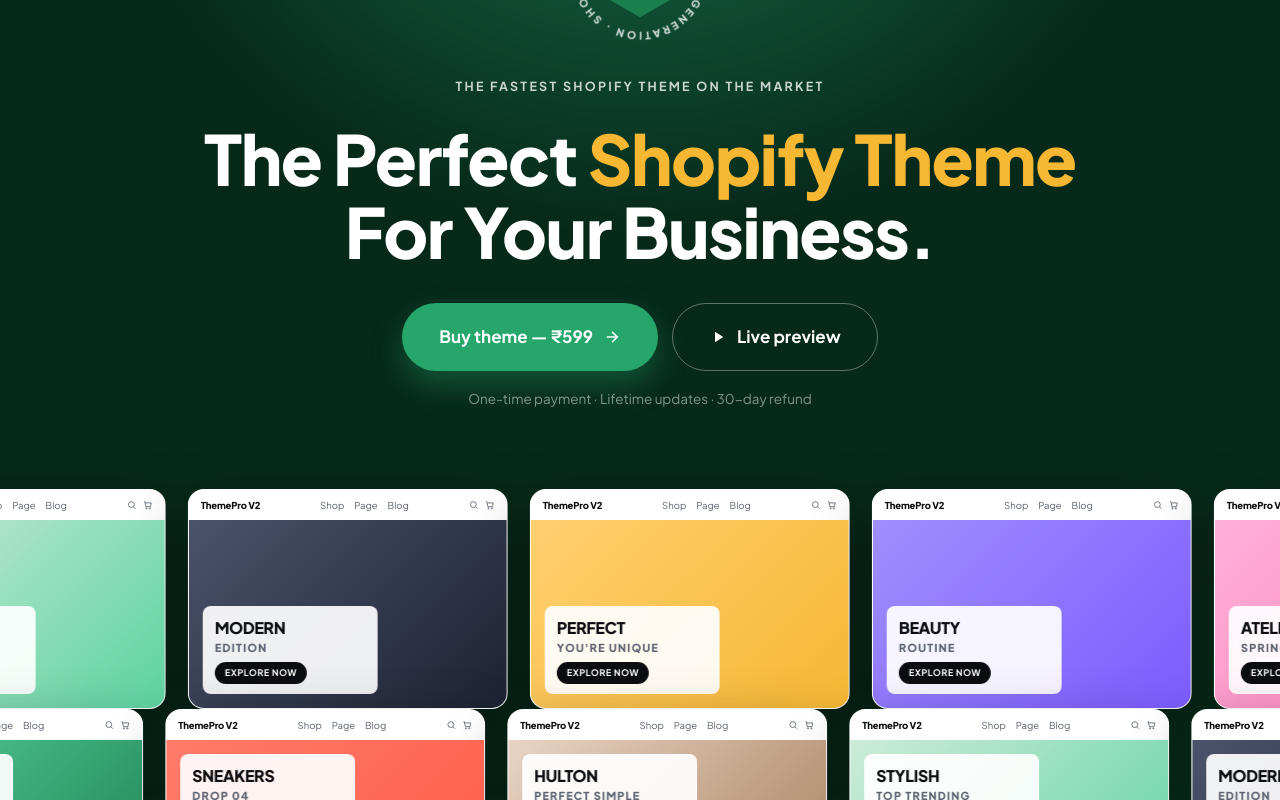
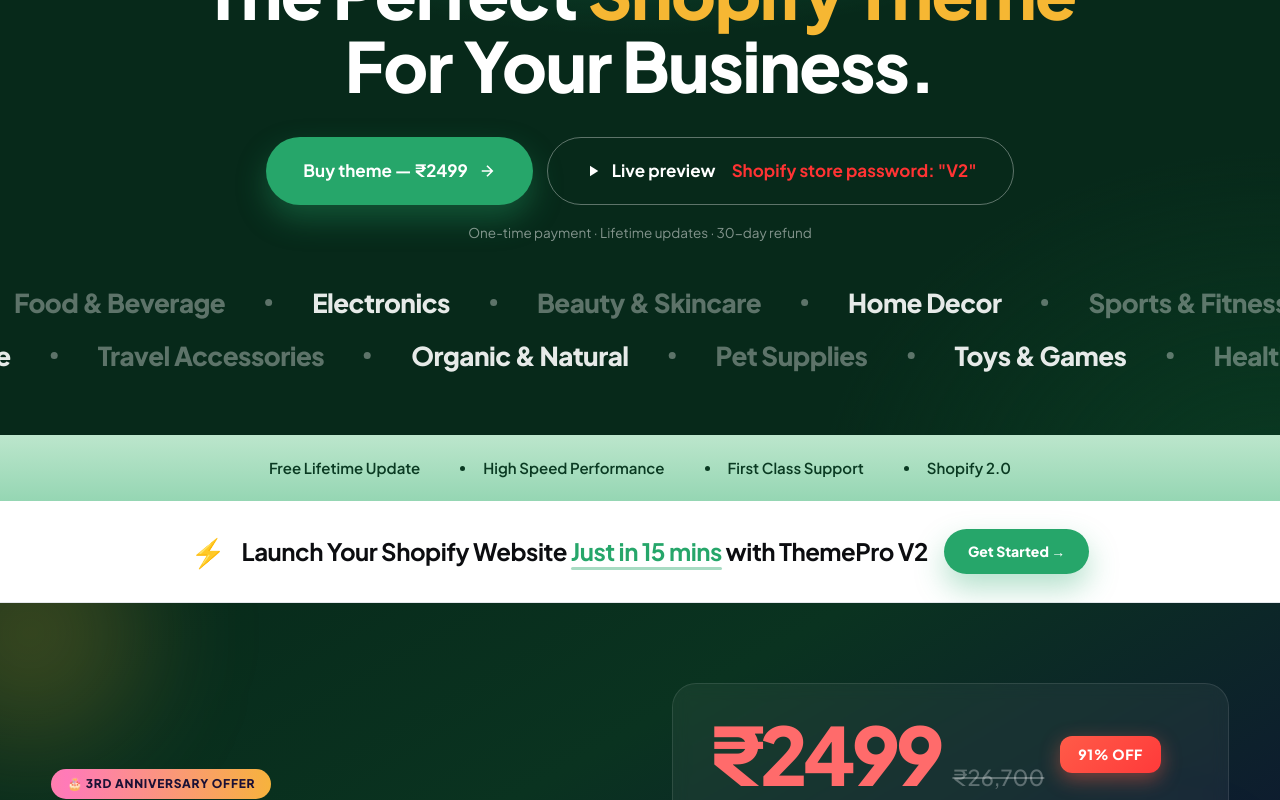
Before and after one commit to createmyshopin-cmyk/theme-api, a Next.js app: page /shopify-high-converting-professional-theme in a window 1280 px wide. Shown: the part 300-1100 px from the top of the page. Built offline with nearby package versions, Linux system fonts and the light colour scheme.

Commit message:
Update pricing, marquee, nav password text, remove unused code

```diff
--- a/pages/shopify-high-converting-professional-theme.js
+++ b/pages/shopify-high-converting-professional-theme.js
@@ -1,14 +1,5 @@
 import Head from 'next/head';
 import { useState, useEffect, useRef } from 'react';
-
-/* ─────────────────── Utility ─────────────────── */
-function shade(hex, amt) {
-  const h = hex.replace('#', '');
-  const num = parseInt(h.length === 3 ? h.split('').map((c) => c + c).join('') : h, 16);
-  let r = (num >> 16) & 255, g = (num >> 8) & 255, b = num & 255;
-  const f = (c) => Math.max(0, Math.min(255, Math.round(c + (amt < 0 ? c : 255 - c) * amt)));
-  return '#' + ((1 << 24) + (f(r) << 16) + (f(g) << 8) + f(b)).toString(16).slice(1);
-}
 
 /* ─────────────────── Nav ─────────────────── */
 function Nav() {
@@ -34,8 +25,8 @@
           <a href="#faq">FAQ</a>
         </div>
         <div style={{ display: 'flex', gap: 10, alignItems: 'center' }}>
-          <a href="https://superprofile.bio/vp/shopify-415" target="_blank" rel="noopener noreferrer" className="btn btn-dark btn-sm nav-buy-btn">Buy theme · ₹599</a>
-          <a href="https://themeprov2.myshopify.com/password" target="_blank" rel="noopener noreferrer" className="btn btn-dark btn-sm nav-preview-btn">Preview Theme</a>
+          <a href="https://superprofile.bio/vp/shopify-415" target="_blank" rel="noopener noreferrer" className="btn btn-dark btn-sm nav-buy-btn">Buy theme · ₹2499</a>
+          <a href="https://themeprov2.myshopify.com/password" target="_blank" rel="noopener noreferrer" className="btn btn-dark btn-sm nav-preview-btn">Preview Theme &nbsp;<span style={{ color: '#ff3333', fontWeight: 700, display: 'inline' }} className="nav-pw-text">Shopify store password: "V2"</span></a>
         </div>
       </div>
     </nav>
@@ -43,74 +34,10 @@
 }
 
 /* ─────────────────── Hero ─────────────────── */
-const TILES = [
-  { palette: 'warm',   title: 'Hulton',   sub: 'Perfect Simple' },
-  { palette: 'fresh',  title: 'Stylish',  sub: 'Top Trending' },
-  { palette: 'slate',  title: 'Modern',   sub: 'Edition' },
-  { palette: 'amber',  title: 'Perfect',  sub: "You're Unique" },
-  { palette: 'violet', title: 'Beauty',   sub: 'Routine' },
-  { palette: 'pink',   title: 'Atelier',  sub: "Spring '26" },
-  { palette: 'green',  title: 'Botanic',  sub: 'Skincare' },
-  { palette: 'coral',  title: 'Sneakers', sub: 'Drop 04' },
-];
-const TILES_DBL = [...TILES, ...TILES];
-
-function ThemeTile({ palette, title, sub, flip }) {
-  return (
-    <div style={{ width: '100%', height: '100%', display: 'flex', flexDirection: 'column', background: '#fff' }}>
-      <div style={{ display: 'flex', justifyContent: 'space-between', alignItems: 'center', padding: '8px 12px', fontSize: 9.5, color: '#5b6270' }}>
-        <span style={{ fontWeight: 800, letterSpacing: '-0.02em', color: '#0c0d10' }}>ThemePro V2</span>
-        <span style={{ display: 'flex', gap: 10 }}><span>Shop</span><span>Page</span><span>Blog</span></span>
-        <span style={{ display: 'flex', gap: 6 }}>
-          <svg viewBox="0 0 24 24" width="10" height="10" fill="none" stroke="currentColor" strokeWidth="2"><circle cx="11" cy="11" r="7" /><path d="M21 21l-4.3-4.3" /></svg>
-          <svg viewBox="0 0 24 24" width="10" height="10" fill="none" stroke="currentColor" strokeWidth="2"><circle cx="9" cy="20" r="1.4" /><circle cx="17" cy="20" r="1.4" /><path d="M3 4h2l2.5 12h11l2-9H6" /></svg>
-        </span>
-      </div>
-      <div style={{ flex: 1, position: 'relative' }}>
-        <div className={`ph ph-${palette}`} style={{ height: '100%', position: 'relative' }}>
-          <div style={{
-            position: 'absolute',
-            inset: flip ? '14px 14px auto 14px' : 'auto 14px 14px 14px',
-            background: 'rgba(255,255,255,0.92)',
-            color: '#0c0d10',
-            padding: '10px 12px', borderRadius: 8,
-            backdropFilter: 'blur(4px)',
-            maxWidth: '55%',
-          }}>
-            <div style={{ fontWeight: 800, fontSize: 16, letterSpacing: '-0.02em' }}>{title}</div>
-            <div style={{ fontSize: 11, color: '#5b6270' }}>{sub}</div>
-            <div style={{ marginTop: 6, background: '#0c0d10', color: '#fff', borderRadius: 999, padding: '4px 10px', fontSize: 9, fontWeight: 700, display: 'inline-block', letterSpacing: '0.06em' }}>EXPLORE NOW</div>
-          </div>
-        </div>
-      </div>
-    </div>
-  );
-}
-
 function Hero() {
   return (
     <header className="hero">
       <div className="wrap" style={{ textAlign: 'center' }}>
-        {/* Rotating seal */}
-        <div className="seal" aria-hidden="true">
-          <svg className="seal-mark" viewBox="0 0 200 200">
-            <defs><path id="cp" d="M100,100 m-78,0 a78,78 0 1,1 156,0 a78,78 0 1,1 -156,0" /></defs>
-            <text fontSize="13.5" fontFamily="Plus Jakarta Sans" fontWeight="800" fill="rgba(255,255,255,0.8)" letterSpacing="3">
-              <textPath href="#cp">BUILD · NEXT GENERATION · SHOPIFY 2.0 STORE · BUILD · NEXT GENERATION · SHOPIFY 2.0 STORE · </textPath>
-            </text>
-          </svg>
-          <span className="hex-glyph lg">
-            <svg viewBox="0 0 60 68" width="40" height="46" fill="none" stroke="#fff" strokeWidth="2.5" strokeLinejoin="round">
-              <path d="M22 22 L30 16 L38 22 L38 46 L30 52 L22 46 Z" />
-              <path d="M22 22 L30 28 L38 22" />
-              <path d="M30 28 L30 52" />
-            </svg>
-          </span>
-          <span className="seal-badge">
-            <svg viewBox="0 0 24 24" width="14" height="14" fill="#fff"><path d="M14 2L4 14h7l-2 8 10-12h-7z" /></svg>
-          </span>
-        </div>
-
         <span className="eyebrow-text">The fastest Shopify theme on the market</span>
         <h1 className="hero-headline">
           The Perfect <span className="highlight">Shopify Theme</span><br />
@@ -119,12 +46,12 @@
 
         <div style={{ display: 'flex', gap: 14, justifyContent: 'center', marginTop: 36, flexWrap: 'wrap' }}>
           <a href="https://superprofile.bio/vp/shopify-415" target="_blank" rel="noopener noreferrer" className="btn btn-primary btn-lg">
-            Buy theme — ₹599
+            Buy theme — ₹2499
             <svg viewBox="0 0 24 24" width="18" height="18" fill="none" stroke="currentColor" strokeWidth="2.2"><path d="M5 12h14M12 5l7 7-7 7" /></svg>
           </a>
           <a href="https://themeprov2.myshopify.com/password" target="_blank" rel="noopener noreferrer" className="btn btn-ghost-light btn-lg">
             <svg viewBox="0 0 24 24" width="18" height="18" fill="currentColor"><path d="M8 5v14l11-7z" /></svg>
-            Live preview
+            Live preview &nbsp;<span style={{ color: '#ff3333', fontWeight: 700 }}>Shopify store password: "V2"</span>
           </a>
         </div>
         <p style={{ color: 'rgba(255,255,255,0.5)', fontSize: 13.5, marginTop: 18 }}>
@@ -132,17 +59,43 @@
         </p>
       </div>
 
-      {/* Scrolling tile rails */}
-      <div className="hero-grid">
-        <div className="hero-rail">
-          {TILES_DBL.map((t, i) => (
-            <div key={`a${i}`} className="theme-tile"><ThemeTile {...t} /></div>
-          ))}
+      {/* Text marquee — 2 rows */}
+      <div style={{ overflow: 'hidden', width: '100%', margin: '40px 0 10px', display: 'flex', flexDirection: 'column', gap: 14 }}>
+        <style>{`
+          @keyframes marquee-ltr  { 0% { transform: translateX(0); } 100% { transform: translateX(-33.333%); } }
+          @keyframes marquee-rtl  { 0% { transform: translateX(-33.333%); } 100% { transform: translateX(0); } }
+        `}</style>
+
+        {/* Row 1 — left to right */}
+        <div style={{ display: 'flex', whiteSpace: 'nowrap', width: 'max-content', animation: 'marquee-ltr 22s linear infinite', gap: 40 }}>
+          {[...Array(3)].map((_, r) =>
+            ['Dropshipping', 'Fashion', 'Jewellery', 'Food & Beverage', 'Electronics', 'Beauty & Skincare', 'Home Decor', 'Sports & Fitness'].map((label, i) => (
+              <span key={`r1-${r}-${i}`} style={{
+                fontSize: 26, fontWeight: 800, letterSpacing: '-0.02em',
+                color: i % 2 === 0 ? 'rgba(255,255,255,0.9)' : 'rgba(255,255,255,0.35)',
+                display: 'inline-flex', alignItems: 'center', gap: 40,
+              }}>
+                {label}
+                <span style={{ width: 7, height: 7, borderRadius: '50%', background: 'rgba(255,255,255,0.35)', display: 'inline-block', flexShrink: 0 }} />
+              </span>
+            ))
+          )}
         </div>
-        <div className="hero-rail reverse">
-          {TILES_DBL.map((t, i) => (
-            <div key={`b${i}`} className="theme-tile"><ThemeTile {...t} flip /></div>
-          ))}
+
+        {/* Row 2 — right to left */}
+        <div style={{ display: 'flex', whiteSpace: 'nowrap', width: 'max-content', animation: 'marquee-rtl 22s linear infinite', gap: 40 }}>
+          {[...Array(3)].map((_, r) =>
+            ['Pet Supplies', 'Toys & Games', 'Health & Wellness', 'Books & Stationery', 'Baby Products', 'Automotive', 'Travel Accessories', 'Organic & Natural'].map((label, i) => (
+              <span key={`r2-${r}-${i}`} style={{
+                fontSize: 26, fontWeight: 800, letterSpacing: '-0.02em',
+                color: i % 2 === 0 ? 'rgba(255,255,255,0.35)' : 'rgba(255,255,255,0.9)',
+                display: 'inline-flex', alignItems: 'center', gap: 40,
+              }}>
+                {label}
+                <span style={{ width: 7, height: 7, borderRadius: '50%', background: 'rgba(255,255,255,0.35)', display: 'inline-block', flexShrink: 0 }} />
+              </span>
+            ))
+          )}
         </div>
       </div>
 
@@ -179,11 +132,11 @@
 
 /* ─────────────────── Anniversary Offer Section ─────────────────── */
 const ANNIV_MSGS = [
-  '🎂 3rd Anniversary Sale — ₹599 only!',
+  '🎂 3rd Anniversary Sale — ₹2499 only!',
   '🔥 Flash Sale — Only a few spots left!',
   '⚡ 247 people viewing this right now',
   '🚨 Price goes up when timer hits zero!',
-  '💸 Save ₹31,401 today only!',
+  '💸 Save ₹24,201 today only!',
   '⏳ Anniversary offer — grab it before it\'s gone',
   '🏆 #1 Rated Shopify theme in India',
   '🎯 Offer valid for today only!',
@@ -225,7 +178,7 @@
           <h2 className="ann-headline">
             Celebrate With Us —<br />
             Get The Theme at<br />
-            <span className="ann-price-inline">₹599</span>
+            <span className="ann-price-inline">₹2499</span>
           </h2>
           {/* Social proof — desktop shows here */}
           <div className="ann-proof ann-proof-desktop" style={{ display: 'none' }}>
@@ -246,12 +199,12 @@
           <div className="ann-price-card">
             <div className="ann-price-row">
               <div className="ann-price-block">
-                <span className="ann-now">₹599</span>
-                <span className="ann-mrp">₹32,000</span>
+                <span className="ann-now">₹2499</span>
+                <span className="ann-mrp">₹26,700</span>
               </div>
-              <div className="ann-off-pill">98% OFF</div>
+              <div className="ann-off-pill">91% OFF</div>
             </div>
-            <div className="ann-saved-badge">🎉 You save ₹31,401 today!</div>
+            <div className="ann-saved-badge">🎉 You save ₹24,201 today!</div>
             <div className="ann-price-meta">
               <span className="ann-price-tag">⏱ Limited time</span>
               <span className="ann-price-tag">📅 Today only</span>
@@ -376,21 +329,6 @@
 }
 
 /* ─────────────────── Features Grid ─────────────────── */
-const FEATURE_CARDS = [
-  { title: 'Cart Upsell Products', emoji: '🛒', color: '#e9ebef' },
-  { title: 'Search Suggest',       emoji: '🔍', color: '#e1f0f7' },
-  { title: 'Vendor Logo',          emoji: '🏷',  color: '#f0f7e1' },
-  { title: 'Product 360°',         emoji: '🔄', color: '#f7e9e1' },
-  { title: 'Bundle Product',       emoji: '📦', color: '#ede1f7' },
-  { title: 'Product Navigation',   emoji: '🗂',  color: '#e1f7f0' },
-  { title: 'Save For Later',       emoji: '❤️',  color: '#f7e1e1' },
-  { title: 'Image Focal Point',    emoji: '🎯', color: '#f7f5e1' },
-  { title: 'Scroll Animation',     emoji: '✨', color: '#e1e9f7' },
-  { title: 'Preload Icon',         emoji: '⚡', color: '#f7eee1' },
-  { title: 'Product Group Option', emoji: '🎨', color: '#ede1f7' },
-  { title: 'Subscription Product', emoji: '🔁', color: '#e1f7e9' },
-];
-
 function FeaturesGrid() {
   return (
     <section className="section section-soft" id="features">
@@ -407,19 +345,6 @@
 }
 
 /* ─────────────────── Boost Traffic ─────────────────── */
-const BOOST_ITEMS = [
-  { title: 'Free Shipping Bar',       desc: 'Motivate your customers to buy more by offering free shipping.',                     emoji: '🚚', bg: '#fff3e6' },
-  { title: 'Promotion Popup',          desc: 'Keep your customers shopping and maximize product awareness.',                        emoji: '🎁', bg: '#fce6e6' },
-  { title: 'Countdown Timer',          desc: 'A great way to promote your business and create urgency.',                           emoji: '⏱', bg: '#f3f2ed' },
-  { title: 'Custom Product Option',    desc: 'Grow sales with sticky add cart, real-time visitor, recently viewed products.',      emoji: '🎛', bg: '#f1f2f5' },
-  { title: 'Live Chat',               desc: 'Speed up your customer service and positively impact your sales.',                   emoji: '💬', bg: '#fcd4d4' },
-  { title: 'Shoppable Images',         desc: 'Add tags to your product images & shorten the purchasing process.',                  emoji: '🏷',  bg: '#fff5e6' },
-  { title: 'Compare Color',            desc: 'Help customers have an overview of all colors to make the right choice.',           emoji: '🎨', bg: '#e6ebe6' },
-  { title: 'Buy Together',             desc: 'Increase your average order value. Decrease your marketing costs.',                  emoji: '🤝', bg: '#e7dfd2' },
-  { title: 'Size Chart',              desc: 'Increases conversions, reduces returns, and improves the consumer experience.',      emoji: '📏', bg: '#e0e9d3' },
-  { title: 'Effective Product Page',  desc: 'Grow sales with sticky add cart, real-time visitor, recently viewed products.',      emoji: '🛍',  bg: '#f0eee9' },
-];
-
 function BoostTraffic() {
   return (
     <section className="section section-white">
@@ -442,15 +367,6 @@
 }
 
 /* ─────────────────── Color Schemes ─────────────────── */
-const PALETTES = [
-  { name: 'Forest', primary: '#26a66a', bg: '#2c4a2a' },
-  { name: 'Ocean',  primary: '#2f80ed', bg: '#1c2a47' },
-  { name: 'Sunset', primary: '#ff5b48', bg: '#3b1e1c' },
-  { name: 'Plum',   primary: '#7b5cff', bg: '#3a2358' },
-  { name: 'Mono',   primary: '#0c0d10', bg: '#1c1d22' },
-  { name: 'Honey',  primary: '#f6b733', bg: '#3a2c10' },
-];
-
 function ColorSchemes() {
   return (
     <section className="section" style={{ background: 'linear-gradient(170deg,#d8f0e0,#d6c8ff)', padding: '60px 0' }}>
@@ -482,59 +398,6 @@
             </div>
           ))}
         </div>
-      </div>
-    </section>
-  );
-}
-
-/* ─────────────────── Pricing ─────────────────── */
-const PLANS = [
-  {
-    tier: 'Starter', price: 49, per: '/ store',
-    blurb: 'For founders launching their first storefront.',
-    features: ['1 Shopify storefront license', 'All 24 demo layouts', '6 months of updates', 'Email support'],
-    cta: 'Get Starter', featured: false,
-  },
-  {
-    tier: 'Studio', price: 89, per: '/ store',
-    blurb: 'Best for serious brands and agencies starting out.',
-    features: ['3 Shopify storefront licenses', 'All 24 demo layouts + premium', 'Lifetime updates & new demos', 'Priority chat support — 24h SLA', 'Migration assistance'],
-    cta: 'Get Studio →', featured: true, ribbon: 'Most Popular',
-  },
-  {
-    tier: 'Agency', price: 249, per: '/ team',
-    blurb: 'Unlimited client builds for agencies and partners.',
-    features: ['Unlimited client licenses', 'Everything in Studio', 'Custom section requests', 'Dedicated Slack channel', 'White-label demos'],
-    cta: 'Talk to sales', featured: false,
-  },
-];
-
-function Pricing() {
-  return (
-    <section className="section section-white" id="pricing">
-      <div className="wrap">
-        <div className="section-head">
-          <span className="eyebrow">Pick your plan</span>
-          <h2 className="section-title">One-time payment.<br />Lifetime everything.</h2>
-          <p className="lead">No subscriptions, no per-store fees. Pay once and ship your storefront today.</p>
-        </div>
-        <div className="pricing-grid">
-          {PLANS.map((plan) => (
-            <div key={plan.tier} className={`price-card${plan.featured ? ' price-card-featured' : ''}`}>
-              {plan.ribbon && <span className="price-ribbon">{plan.ribbon}</span>}
-              <div className="price-tier">{plan.tier}</div>
-              <div className="price-amount"><span className="price-cur">$</span>{plan.price}<span className="price-per">{plan.per}</span></div>
-              <div className="price-blurb">{plan.blurb}</div>
-              <ul className="price-list">
-                {plan.features.map((f) => <li key={f}>{f}</li>)}
-              </ul>
-              <a href="#" className={`btn btn-full${plan.featured ? ' btn-primary' : plan.tier === 'Agency' ? ' btn-dark' : ' btn-ghost'}`}>{plan.cta}</a>
-            </div>
-          ))}
-        </div>
-        <p style={{ textAlign: 'center', marginTop: 28, color: '#5b6270' }}>
-          🔒 Secure checkout · VAT included
-        </p>
       </div>
     </section>
   );
@@ -619,8 +482,8 @@
         <h2 className="cta-title">Ship the storefront<br />your brand deserves.</h2>
         <p className="cta-sub">One purchase. Every demo. Forever updates. Built for Shopify 2.0.</p>
         <div style={{ display: 'flex', gap: 14, justifyContent: 'center', flexWrap: 'wrap' }}>
-          <a href="https://superprofile.bio/vp/shopify-415" target="_blank" rel="noopener noreferrer" className="btn btn-primary btn-lg">Buy ThemePro V2 — ₹599 →</a>
-          <a href="https://themeprov2.myshopify.com/password" target="_blank" rel="noopener noreferrer" className="btn btn-ghost-light btn-lg">See live demos</a>
+          <a href="https://superprofile.bio/vp/shopify-415" target="_blank" rel="noopener noreferrer" className="btn btn-primary btn-lg">Buy ThemePro V2 — ₹2499 →</a>
+          <a href="https://themeprov2.myshopify.com/password" target="_blank" rel="noopener noreferrer" className="btn btn-ghost-light btn-lg">See live demos &nbsp;<span style={{ color: '#ff3333', fontWeight: 700 }}>Shopify store password: "V2"</span></a>
         </div>
       </div>
     </section>
@@ -763,12 +626,12 @@
 const TIMER_START = 9 * 60;
 
 const URGENCY_MSGS = [
-  { icon: '🎂', text: '3rd Anniversary Sale — ₹599 only!' },
+  { icon: '🎂', text: '3rd Anniversary Sale — ₹2499 only!' },
   { icon: '🔥', text: 'Flash Sale — Only a few spots left!' },
   { icon: '⚡', text: '247 people viewing this right now' },
   { icon: '🚨', text: 'Price goes up when timer hits zero!' },
   { icon: '✅', text: '28,000+ stores already use this theme' },
-  { icon: '💸', text: 'Save ₹31,401 today only!' },
+  { icon: '💸', text: 'Save ₹24,201 today only!' },
   { icon: '⏳', text: 'Anniversary offer — grab it before it\'s gone' },
   { icon: '🏆', text: '#1 Rated Shopify theme in India' },
 ];
@@ -824,9 +687,9 @@
             🎂 3rd Anniversary Offer
           </div>
           <div className="msb-price-row">
-            <span className="msb-now">₹599</span>
-            <span className="msb-mrp">₹32,000</span>
-            <span className="msb-badge">98% OFF</span>
+            <span className="msb-now">₹2499</span>
+            <span className="msb-mrp">₹26,700</span>
+            <span className="msb-badge">91% OFF</span>
           </div>
           <div className="msb-sublabel">Limited time · Today only</div>
         </div>
@@ -864,7 +727,7 @@
       <BoostTraffic />
       <ColorSchemes />
       <Stats />
-      {/* <Pricing /> */}
+
       <Testimonials />
       <FAQ />
       <FinalCTA />
--- a/styles/theme.css
+++ b/styles/theme.css
@@ -124,6 +124,7 @@
 @media (max-width:880px) {
   .nav-buy-btn { display: none; }
   .nav-preview-btn { display: inline-flex; }
+  .nav-pw-text { display: none !important; }
 }
 
 /* Hero */
```
